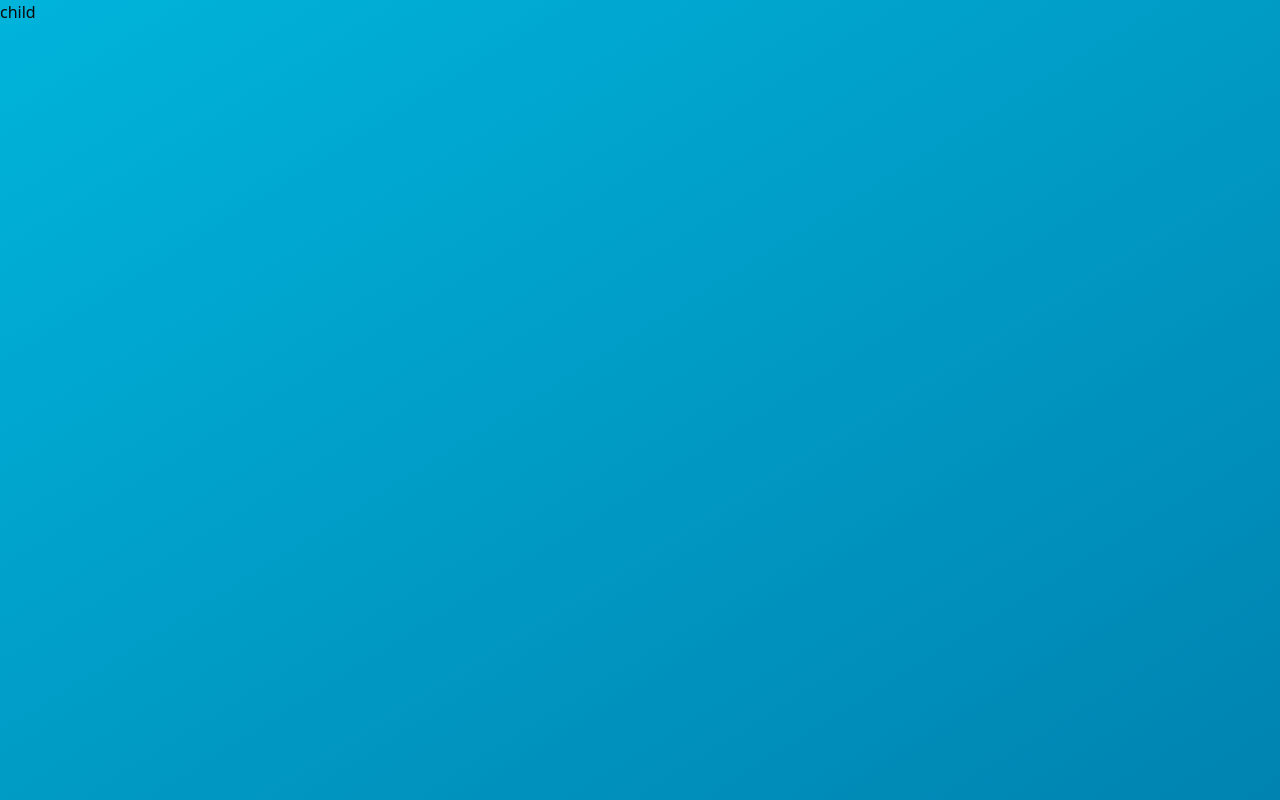
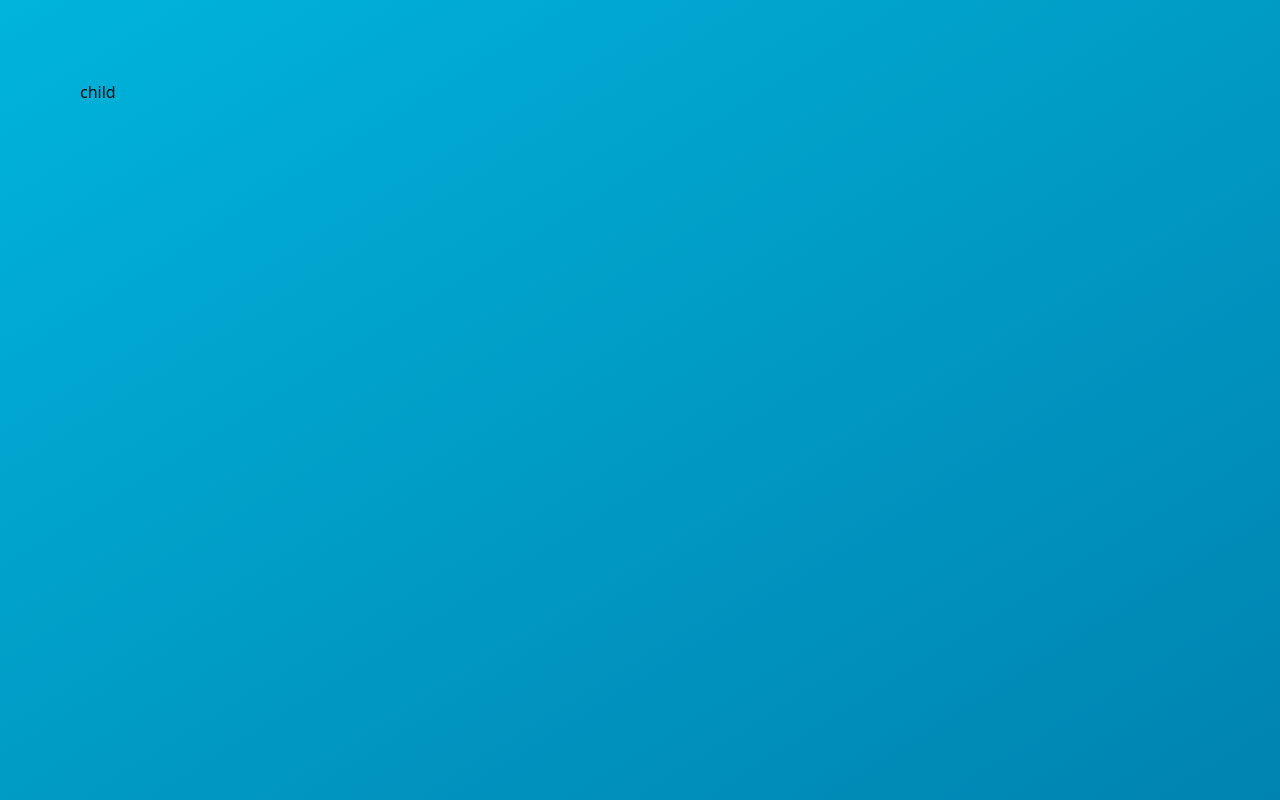
Before and after one commit to hastaka/proto-takehome-ui, a Next.js app: page / in a window 1280 px wide. Built offline with nearby package versions, Linux system fonts and the light colour scheme.

Commit message:
fix tw bug and add padding

```diff
--- a/app/globals.css
+++ b/app/globals.css
@@ -1,6 +1,5 @@
 @import 'tailwindcss';
 @import "tw-animate-css";
-@import "tailwindcss/preflight";
 
 @tailwind utilities;
 
--- a/app/layout.tsx
+++ b/app/layout.tsx
@@ -27,7 +27,7 @@ export default function RootLayout({
     return (
         <ClerkProvider>
             <html lang="en">
-                <body className={`${sans.variable} ${mono.variable} antialiased w-full h-screen bg-gradient-to-br from-[#00b4db] to-[#0083b0]`}>
+                <body className={`${sans.variable} ${mono.variable} antialiased w-full h-screen bg-gradient-to-br from-[#00b4db] to-[#0083b0] p-8 sm:p-20`}>
                     {children}
                 </body>
             </html>
```
